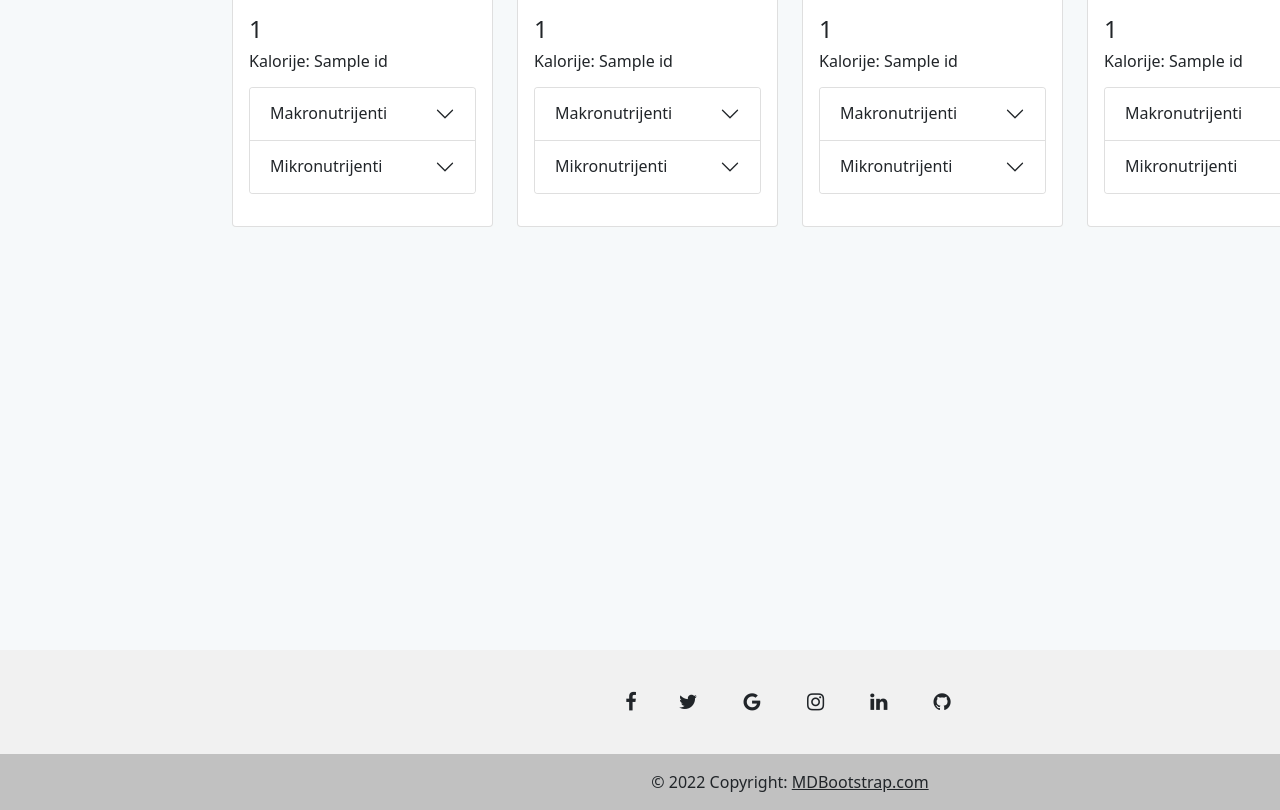
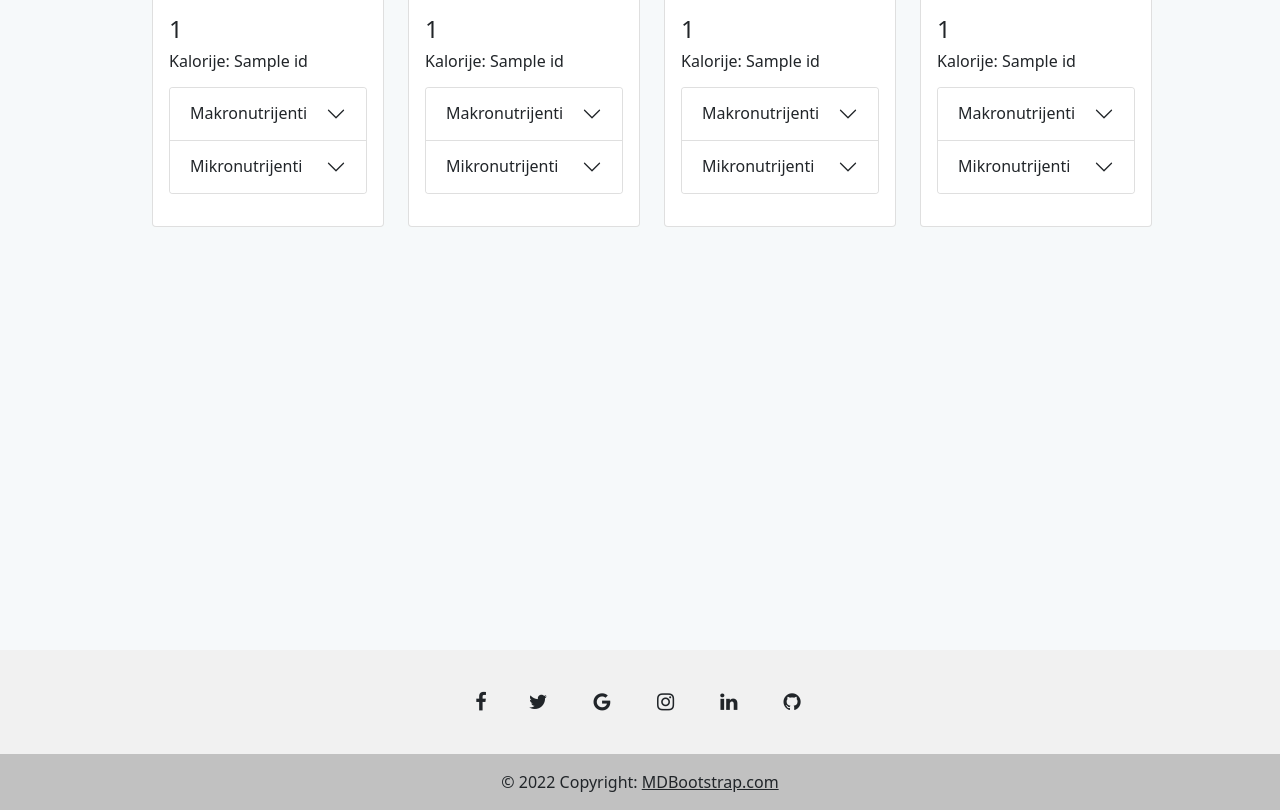
Before and after one commit to Branciii/DietProblem, a Flask app: template templates/katalog.html in a window 1280 px wide; the page is wider, and only the part inside the window is pictured. Shown: the part 450-1260 px from the top of that part. Run offline with Flask 2, Linux system fonts and the light colour scheme; the template is opened without the code that fills it: most values are stand-ins (such as "Sample title", 1, 10 or a date in 2020); parts of the project's set-up code (start-up, migrations or seed data) failed here and were passed over; some libraries are stand-ins or nearby versions.

Commit message:
fixed all images and background width

```diff
--- a/static/calculator.css
+++ b/static/calculator.css
@@ -1,7 +1,7 @@
 #background{
     background-color: #f6f9fa;
     height: 800px;
-    width: 1580px;
+    width: 100%;
 }
 
 
@@ -10,7 +10,7 @@
     top: 1500px;
     background-color: rgb(129, 197, 224);
     height: 200px;
-    width: 1580px;
+    width: 100%;
 
 }
 
@@ -22,7 +22,7 @@
 }
 
 #motivacija_slika1{
-    width: 1580px;
+    width: 100%;
     height: 1220px;
 }
 
--- a/static/katalog.css
+++ b/static/katalog.css
@@ -1,14 +1,14 @@
 #background{
     background-color: #f6f9fa;
     height: 1200px;
-    width: 1580px;
+    width: 100%;
 }
 
 
 #pozadinaKataloga{
     position: absolute;
     height: 600px;
-    width: 1280px;
+    width: 80%;
     height: 500px;
     padding-top: 40px;
 }
@@ -17,7 +17,7 @@
     background-color: #f1f1f1;
     position: absolute;
     top: 1100px;
-    width: 1580px;
+    width: 100%;
 }
 
 
@@ -25,5 +25,5 @@
     position: absolute;
     top: 150px;
     left: 140px;
-    width: 1300px;
+    width: 80%;
 }
--- a/static/rezultat.css
+++ b/static/rezultat.css
@@ -1,13 +1,13 @@
 #background{
     background-color: #f6f9fa;
-    width: 1580px;
+    width: 100%;
 }
 
 
 #rezultat{
 
     background-color: #f6f9fa;
-    width: 1280px;
+    width: 80%;
 
 }
 
```
Also changed, not shown: static/error.css (+2 -8 lines), static/index.css (+4 -4 lines), 1 other file.
